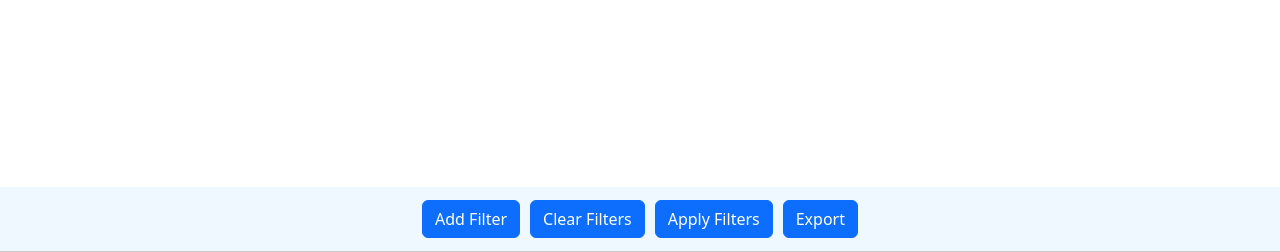
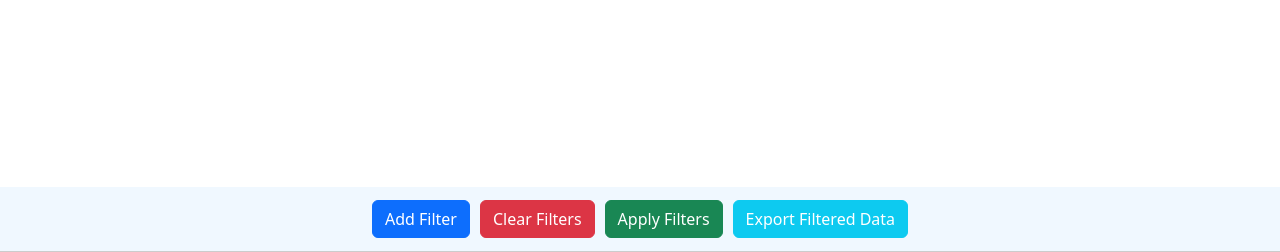
Before and after one commit to tnaccarato/Vis-PheWAS, a Django app: page / in a window 1280 px wide. Shown: the part 548-800 px from the top of the page. Run offline with Django 5.2, Linux system fonts and the light colour scheme; some libraries are stand-ins or nearby versions.

Commit message:
Update button styles

```diff
--- a/vis_phewas/templates/mainapp/index.html
+++ b/vis_phewas/templates/mainapp/index.html
@@ -12,14 +12,14 @@
                     <button class="button btn btn-primary" onclick="addFilter()">
                         Add Filter
                     </button>
-                    <button class="button btn btn-primary" onclick="clearFilters()">
+                    <button class="button btn btn-danger" onclick="clearFilters()">
                         Clear Filters
                     </button>
-                    <button class="button btn btn-primary" onclick="applyFilters()">
+                    <button class="button btn btn-success" onclick="applyFilters()">
                         Apply Filters
                     </button>
-                    <button class="button btn btn-primary" onclick="exportQuery()">
-                        Export
+                    <button class="button btn btn-info" style="color: white" onclick="exportQuery()">
+                        Export Filtered Data
                     </button>
                 </div>
                 <div class="toolbar-wrapper">{% include 'mainapp/toolbar.html' %}</div>
```
